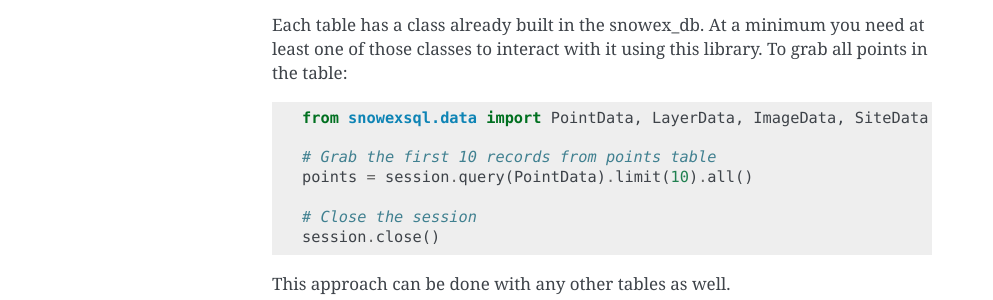
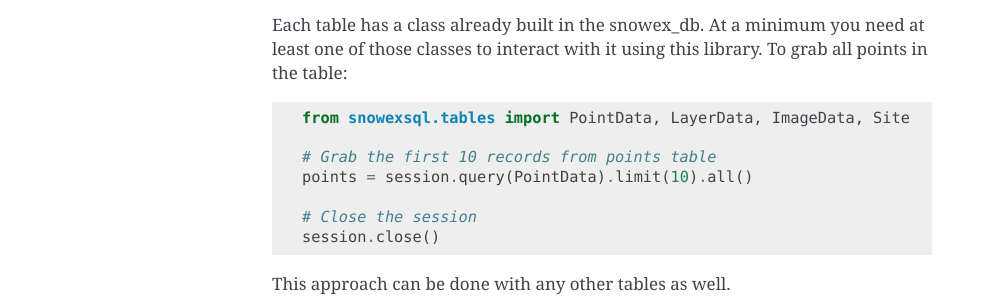
Before and after one commit to SnowEx/snowex_db, a Sphinx documentation site: the page built from docs/usage.rst, in a window 1280 px wide. Shown: the part 1050-1350 px from the top of the page, without its empty margins (148-1141 px from the left). Built offline with Sphinx 7.4.7, drawn with Linux system fonts in a browser that asks for light colours; pages that are not in the unit, such as notebooks, are missing from menus.

Commit message:
changed snowexsql.data to snowexsql.tables and SiteData to Site

```diff
--- a/docs/usage.rst
+++ b/docs/usage.rst
@@ -49,7 +49,7 @@ Each table has a class already built in the snowex_db. At a minimum you need at
 least one of those classes to interact with it using this library. To grab
 all points in the table::
 
-    from snowexsql.data import PointData, LayerData, ImageData, SiteData
+    from snowexsql.tables import PointData, LayerData, ImageData, Site
 
     # Grab the first 10 records from points table
     points = session.query(PointData).limit(10).all()
```
